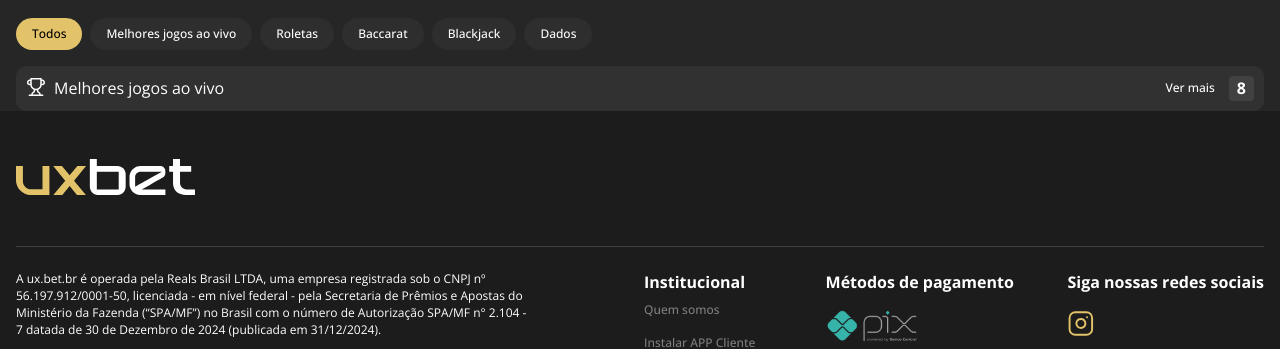
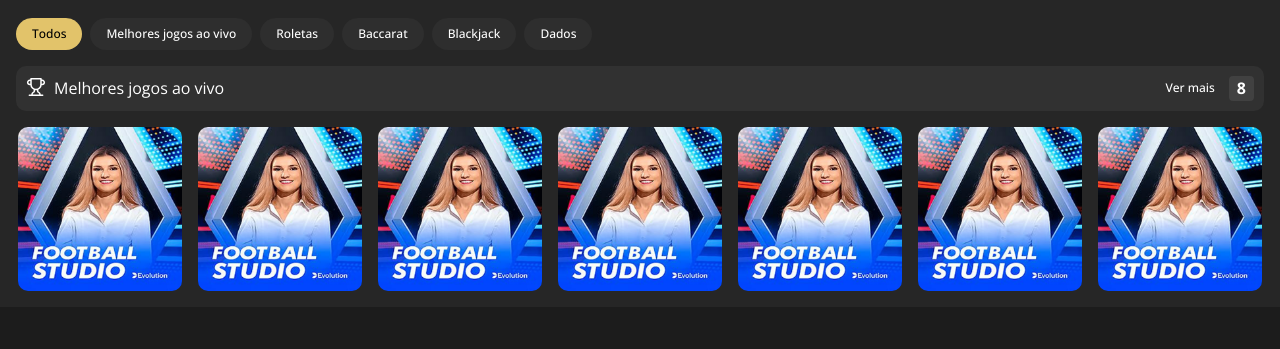
Before and after one commit to Lusques/reals-bet-frontend, an Angular app: page / in a window 1280 px wide. Shown: the part 489-838 px from the top of the page. Built offline with nearby package versions, Linux system fonts and the light colour scheme.

Commit message:
WIP(shared): creating game-category-cards component

```diff
--- a/src/app/features/dashboard/dashboard-page.component.html
+++ b/src/app/features/dashboard/dashboard-page.component.html
@@ -4,7 +4,5 @@
     <app-input-icon></app-input-icon>
   </div>
   <app-game-category-buttons></app-game-category-buttons>
-  <div class="container">
-    <app-game-category-wrapper></app-game-category-wrapper>
-  </div>
+  <app-game-category-wrapper></app-game-category-wrapper>
 </section>
--- /dev/null
+++ b/src/app/shared/components/game-category-cards/game-category-cards.component.html
@@ -0,0 +1,53 @@
+<div class="category-cards">
+  <ul class="category-cards__list">
+    <li class="category-cards__item">
+      <a>
+        <figure class="category-cards__figure">
+          <img src="assets/games/football-studio.png" alt="altText" />
+        </figure>
+      </a>
+    </li>
+    <li class="category-cards__item">
+      <a>
+        <figure class="category-cards__figure">
+          <img src="assets/games/football-studio.png" alt="altText" />
+        </figure>
+      </a>
+    </li>
+    <li class="category-cards__item">
+      <a>
+        <figure class="category-cards__figure">
+          <img src="assets/games/football-studio.png" alt="altText" />
+        </figure>
+      </a>
+    </li>
+    <li class="category-cards__item">
+      <a>
+        <figure class="category-cards__figure">
+          <img src="assets/games/football-studio.png" alt="altText" />
+        </figure>
+      </a>
+    </li>
+    <li class="category-cards__item">
+      <a>
+        <figure class="category-cards__figure">
+          <img src="assets/games/football-studio.png" alt="altText" />
+        </figure>
+      </a>
+    </li>
+    <li class="category-cards__item">
+      <a>
+        <figure class="category-cards__figure">
+          <img src="assets/games/football-studio.png" alt="altText" />
+        </figure>
+      </a>
+    </li>
+    <li class="category-cards__item">
+      <a>
+        <figure class="category-cards__figure">
+          <img src="assets/games/football-studio.png" alt="altText" />
+        </figure>
+      </a>
+    </li>
+  </ul>
+</div>
--- /dev/null
+++ b/src/app/shared/components/game-category-cards/game-category-cards.component.scss
@@ -0,0 +1,40 @@
+@use "src/styles/abstract/colors" as *;
+@use "src/styles/abstract/mixins" as *;
+.category-cards {
+  margin: auto;
+  max-width: 1288px;
+  &__list {
+    -ms-overflow-style: none;
+    display: flex;
+    gap: 16px;
+    list-style-type: none;
+    overflow-x: scroll;
+    padding: 0 16px;
+    scrollbar-width: none;
+    &::-webkit-scrollbar {
+      display: none;
+      width: 0;
+      height: 0;
+    }
+  }
+  &__item {
+    width: fit-content;
+  }
+  &__figure {
+    border-radius: 10px;
+    flex-shrink: 0;
+    height: 164px;
+    overflow: hidden;
+    width: 164px;
+  }
+}
+
+@include responsive("lg") {
+  .category-cards {
+    &__list {
+      flex-wrap: wrap;
+      justify-content: center;
+      overflow: initial;
+    }
+  }
+}
--- a/src/app/shared/components/game-category-wrapper/game-category-wrapper.component.html
+++ b/src/app/shared/components/game-category-wrapper/game-category-wrapper.component.html
@@ -1,3 +1,6 @@
 <div>
-  <app-game-category-header></app-game-category-header>
+  <div class="container">
+    <app-game-category-header></app-game-category-header>
+  </div>
+  <app-game-category-cards></app-game-category-cards>
 </div>
--- a/src/app/shared/shared.module.ts
+++ b/src/app/shared/shared.module.ts
@@ -8,6 +8,7 @@
 import { GameCategoryButtonsComponent } from './components/game-category-buttons/game-category-buttons.component';
 import { GameCategoryHeaderComponent } from './components/game-category-header/game-category-header.component';
 import { GameCategoryWrapperComponent } from './components/game-category-wrapper/game-category-wrapper.component';
+import { GameCategoryCardsComponent } from './components/game-category-cards/game-category-cards.component';
 
 @NgModule({
   declarations: [
@@ -17,6 +18,7 @@
     GameCategoryButtonsComponent,
     GameCategoryHeaderComponent,
     GameCategoryWrapperComponent,
+    GameCategoryCardsComponent,
   ],
   imports: [CommonModule, SharedRoutingModule],
   exports: [
```
Also changed, not shown: src/app/shared/components/game-category-cards/game-category-cards.component.ts (added, +10 -0 lines), 2 other files (tests, documents, lock files or other folders).
